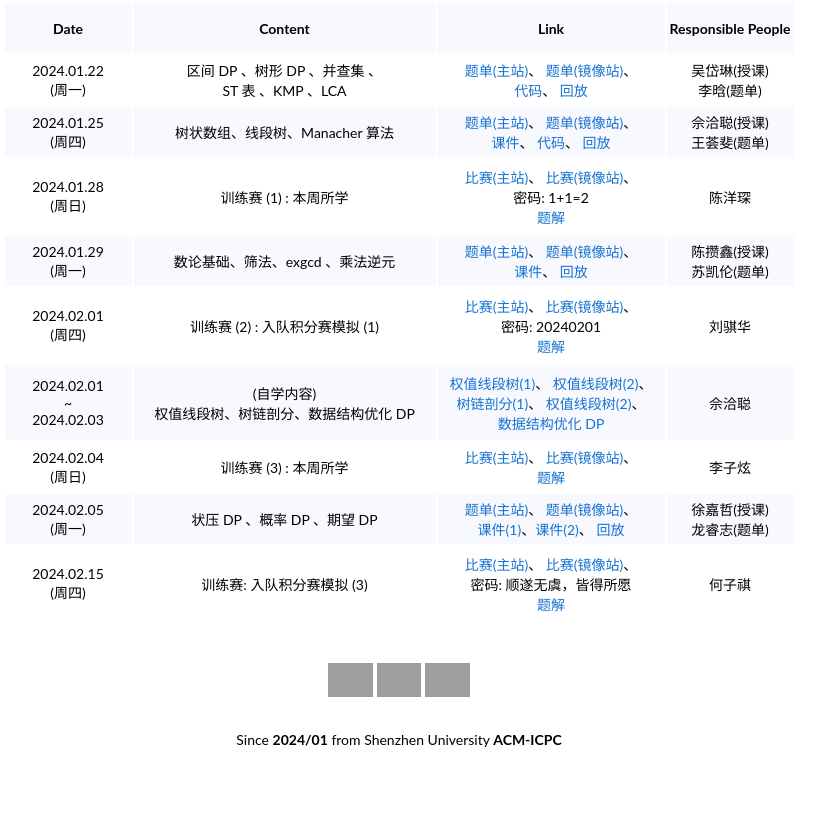
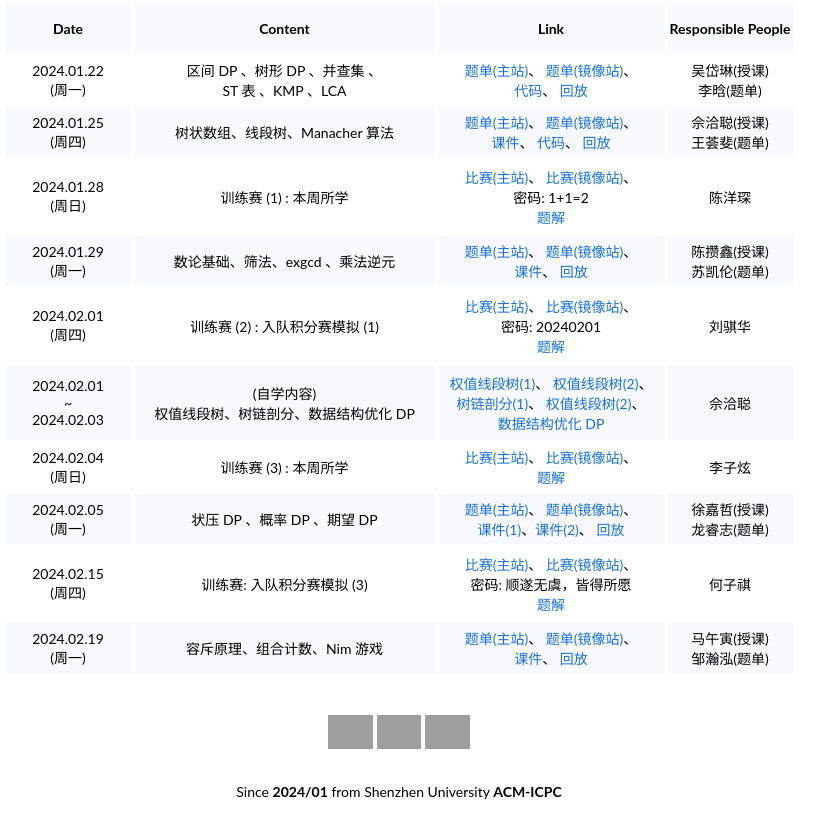
Before and after one commit to szuacm/2024winter, a plain HTML site: page index.html in a window 1280 px wide. Shown: the part 1218-2046 px from the top of the page, without its empty margins (241-1062 px from the left). Before the commit the page ends 1994 px from the top, so only its background shows below. Drawn offline with Linux system fonts and the light colour scheme; grey boxes are pictures that could not be loaded.

Commit message:
24.02.19

```diff
--- a/index.html
+++ b/index.html
@@ -70,7 +70,7 @@
                     <tbody align="center">
                       <tr height="50" bgcolor="#F1F8E9">
                         <td align="center" width="750">
-                          <strong>Update: </strong> 2024.02.15 (周四) 训练赛资料
+                          <strong>Update: </strong> 2024.02.19 (周一) 授课资料
                         </td>
                       </tr>
                     </tbody>
@@ -485,6 +485,30 @@
                 </td>
               </tr>
 
+              <tr height="50" bgcolor="#F8F8FF">
+                <td align="center">
+                  2024.02.19
+                  <br>
+                  (周一)
+                </td>
+                <td align="center">
+                  容斥原理、组合计数、Nim 游戏
+                </td>
+                <td align="center">
+                  <a href="https://vjudge.net/contest/610628" target="_blank">题单(主站)</a>、
+                  <a href="https://vjudge.csgrandeur.cn/contest/610628" target="_blank">题单(镜像站)</a>、
+                  <br>
+                  <a href="./pdfs/寒训 02.19.ppt" target="_blank">课件</a>、
+                  <a href="https://meeting.tencent.com/user-center/shared-record-info?id=059k0DPAjJRNQgjzn7XAahTZfTZrXllIlsR7yQdX1WY"
+                    target="_blank">回放</a>
+                </td>
+                <td align="center">
+                  马午寅(授课)
+                  <br>
+                  邹瀚泓(题单)
+                </td>
+              </tr>
+
 
 
             </tbody>
```
Also changed, not shown: 1 other file.
